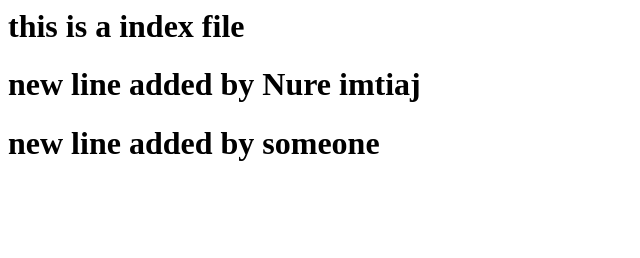
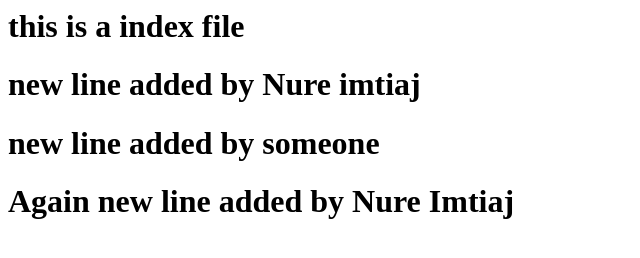
Before and after one commit to nure-imtiaj/firstrepository, a plain HTML site: page index.html in a window 1280 px wide. Shown: the whole page, without its empty margins (0-640 px from the left). Drawn offline with Linux system fonts and the light colour scheme.

Commit message:
Nure Imtiaj Again Modified The file

```diff
--- a/index.html
+++ b/index.html
@@ -1,3 +1,4 @@
 <h1>this is a index file</h1>
 <h1>new line added by Nure imtiaj</h1>
 <h1>new line added by someone</h1>
+<h1>Again new line added by Nure Imtiaj</h1>
```
